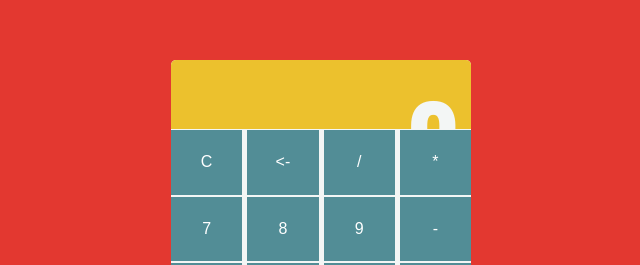
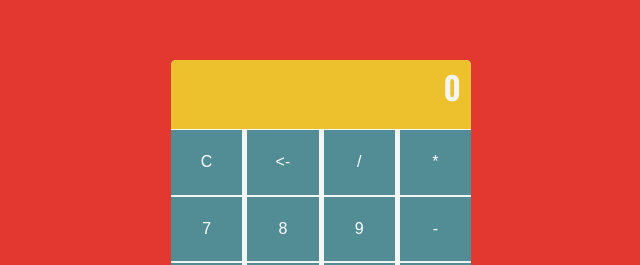
Before and after one commit to uziandari/calculator, a React (Create React App) app: page / in a window 1280 px wide. Shown: the part 140-405 px from the top of the page, without its empty margins (319-959 px from the left). Built offline with nearby package versions, Linux system fonts and the light colour scheme.

Commit message:
staged for deploy

```diff
--- a/package.json
+++ b/package.json
@@ -3,15 +3,17 @@
   "version": "0.1.0",
   "private": true,
   "dependencies": {
-    "mathjs": "^3.16.2",
+    "gh-pages": "^1.0.0",
     "react": "^15.6.1",
     "react-dom": "^15.6.1",
     "react-scripts": "1.0.11"
   },
   "scripts": {
+    "deploy" : "npm run build&&gh-pages -d build",
     "start": "react-scripts start",
     "build": "react-scripts build",
     "test": "react-scripts test --env=jsdom",
     "eject": "react-scripts eject"
-  }
+  },
+  "homepage": "https://uziandari.github.io/calculator"
 }
--- a/src/components/CalcButtons.js
+++ b/src/components/CalcButtons.js
@@ -7,7 +7,7 @@ const CalcButtons = (props) => {
   const buttonRow = props.inputButtons.map((calcButtonRow) => {
     return calcButtonRow.map((calcButton, index) => {
       return (
-        <button  key={index} className="calc-btn" className="calc-btn" onClick={() => props.handleButtonInput(calcButton)}>{calcButton}</button>
+        <button key={index} className="calc-btn" className="calc-btn" onClick={() => props.handleButtonInput(calcButton)}>{calcButton}</button>
       )
     });
   })
--- a/src/containers/Calculator.js
+++ b/src/containers/Calculator.js
@@ -1,5 +1,4 @@
 import React, { Component } from 'react';
-import math from 'mathjs';
 
 import ResultDisplay from '../components/ResultDisplay';
 import CalcButtons from '../components/CalcButtons';
@@ -41,11 +40,11 @@ export default class Calculator extends Component {
       case '=':
         let equation = this.state.operations.join('');
         try {
-          let mathResult = math.eval(equation);
+          let mathResult = eval(equation);
           if (mathResult.toString().length > 18) {
             console.log(mathResult)
             this.setState({
-              result: 'Number Limit'
+              result: 'Too Long'
             });
             break;
           }
--- a/src/styles/result.css
+++ b/src/styles/result.css
@@ -12,7 +12,7 @@
 }
 
 .result-container h1 {
-  font-size: 8vw;
+  font-size: 2em;
   font-family: 'Oswald', sans-serif;
   color: #F3F6F5;
   margin: 3px 10px 0 0;
```
Also changed, not shown: 1 other file (tests, documents, lock files or other folders).
